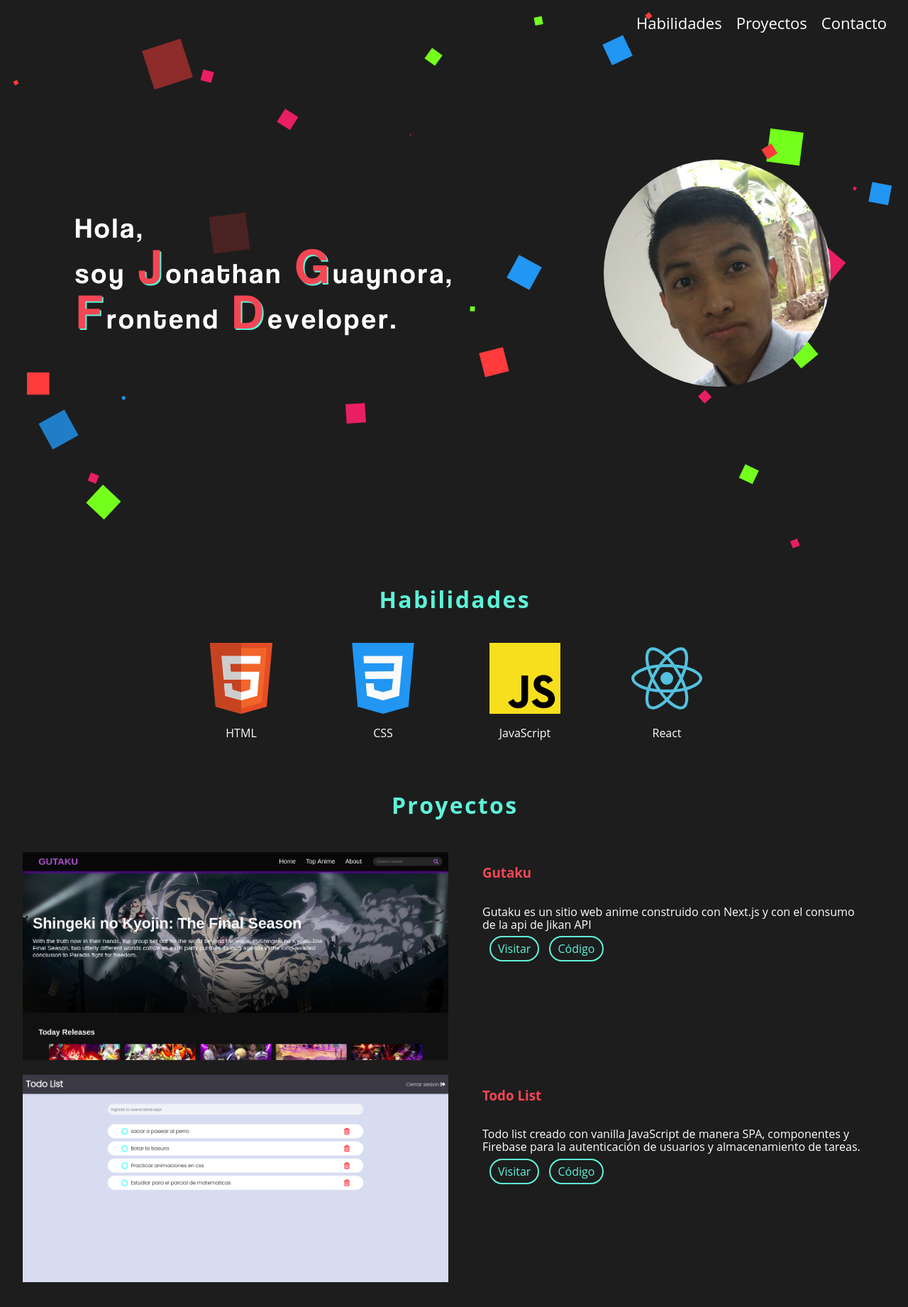
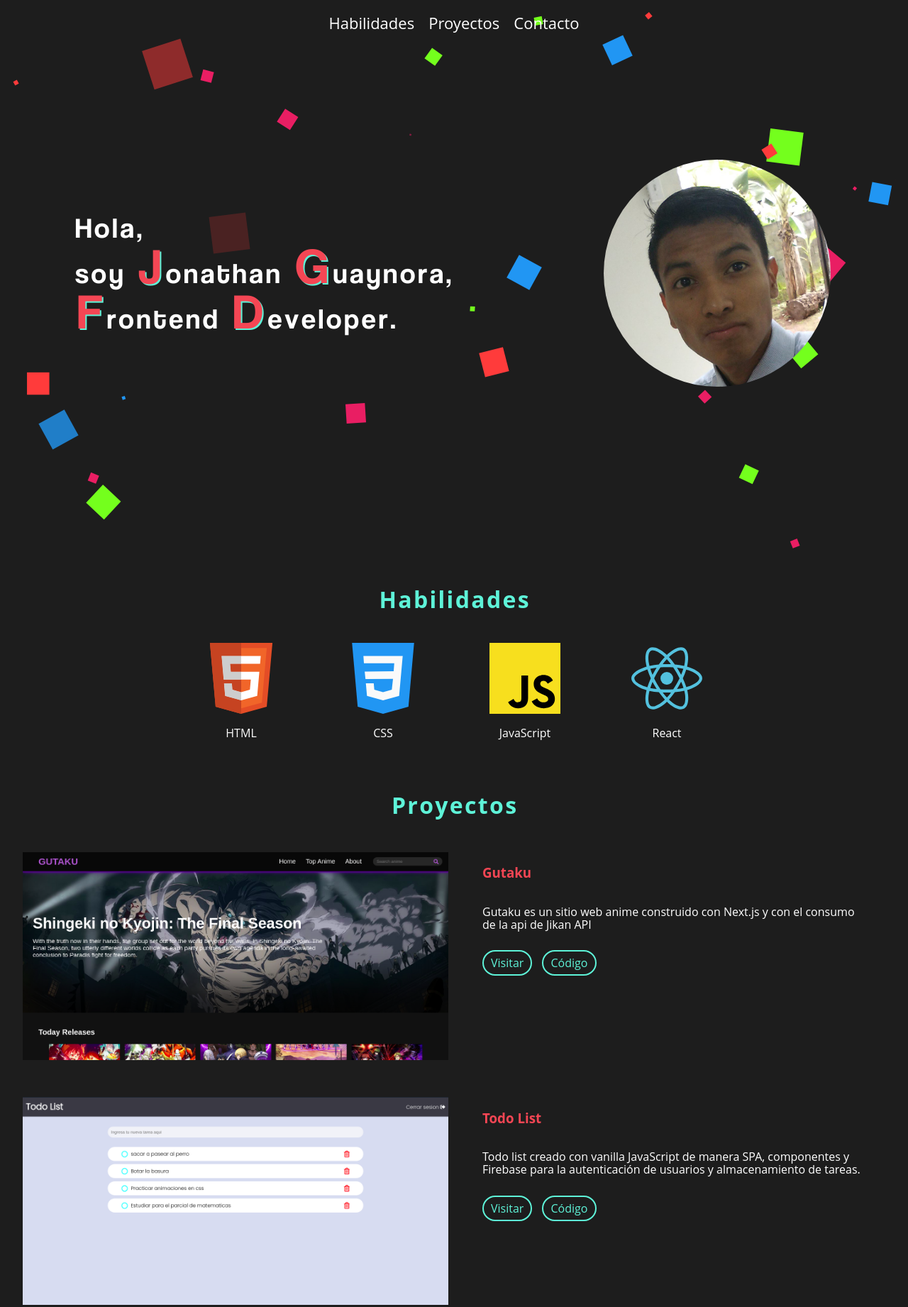
Before and after one commit to Guaynora/portfolio, a plain HTML site: page index.html in a window 1280 px wide. Shown: the top 1842 px of the page at 71% size. Drawn offline with Linux system fonts and the light colour scheme; files whose address does not match are found by name.

Commit message:
justify content menu and change margin in button card

```diff
--- a/assets/css/styles.css
+++ b/assets/css/styles.css
@@ -64,8 +64,16 @@ nav {
   display: flex;
   flex-direction: row;
   list-style: none;
-  justify-content: flex-end;
+  justify-content: center;
   padding: 20px;
+}
+
+li a {
+  transition: all 0.3s;
+}
+
+li:hover a {
+  border-bottom: 3px solid var(--tercer);
 }
 
 a {
@@ -218,6 +226,7 @@ h3 {
   grid-template-columns: repeat(2, 1fr);
   grid-template-rows: repeat(2, auto);
   grid-template-areas: "image info" "image info";
+  margin-bottom: 2rem;
 }
 
 .img-portfolio {
@@ -232,13 +241,17 @@ h3 {
   padding: 0 2rem;
 }
 
+.card-buttons {
+  margin-top: 20px;
+}
+
 .card-buttons a {
   background: transparent;
   border: 2px solid var(--second);
   color: var(--second);
   border-radius: 23px;
   padding: 5px 10px;
-  margin-left: 10px;
+  margin-right: 10px;
 }
 
 .card-buttons a:hover {
@@ -253,6 +266,8 @@ h3 {
   }
 }
 
+/*********** section footer ************/
+
 .list-contact {
   display: flex;
   justify-content: center;
```
